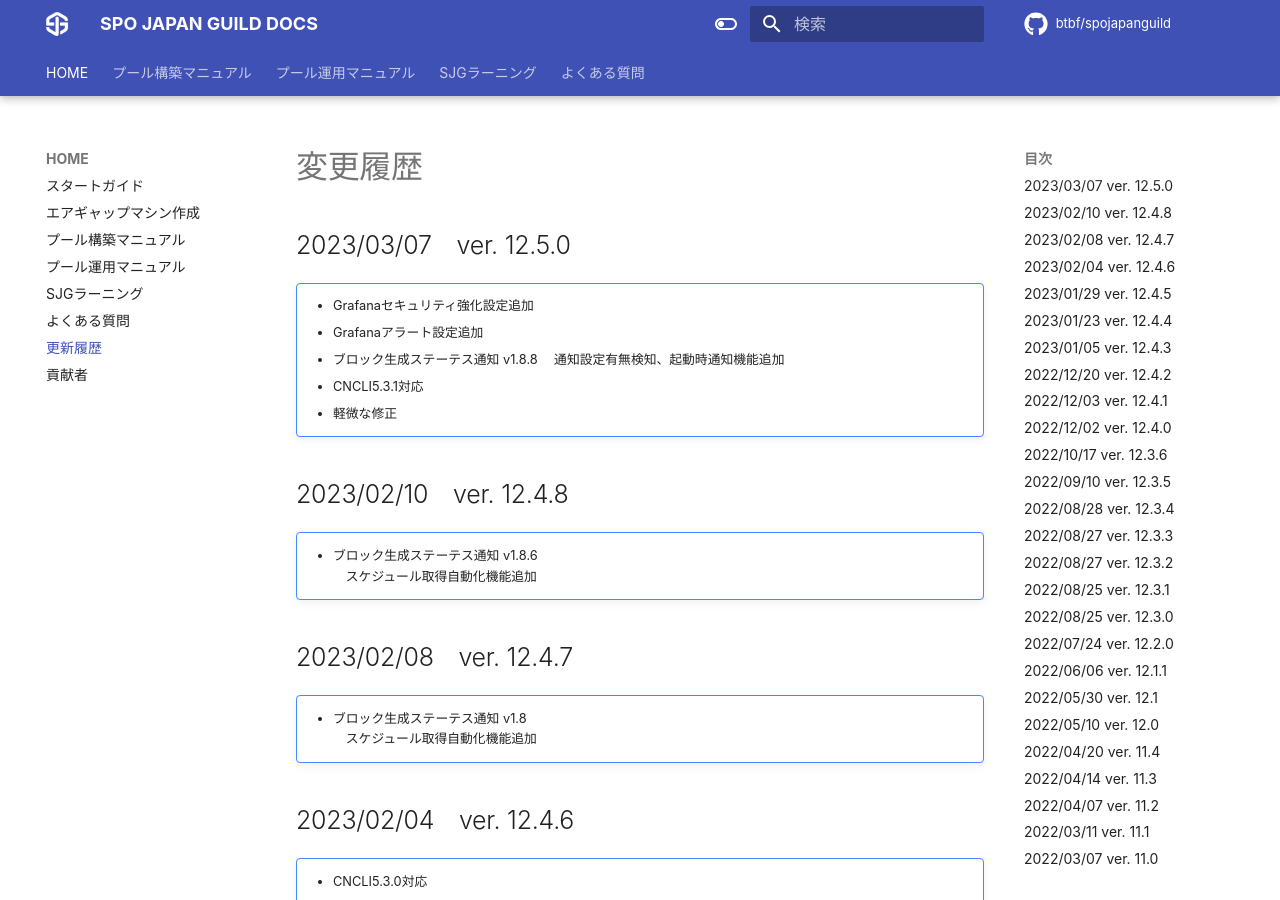
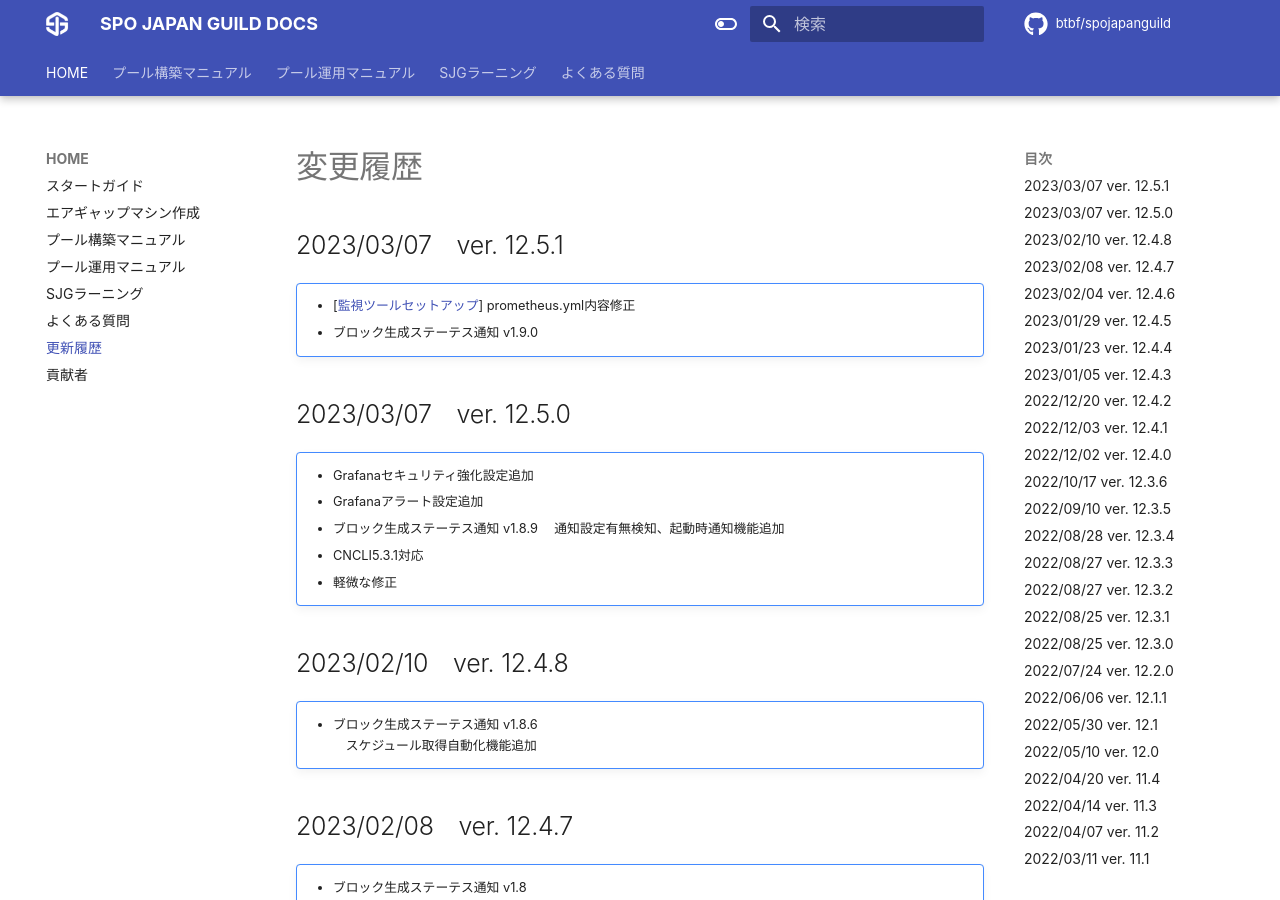
Before and after one commit to btbf/spojapanguild, an MkDocs documentation site: the page built from docs/changelogs.md, in a window 1280 px wide and 900 px high. Built offline with MkDocs 1.6.1 and Material for MkDocs 9.7.7, drawn with Linux system fonts in a browser that asks for light colours; comment, search, counter and statistics services are not loaded.

Commit message:
prometheus.yml内容修正

```diff
--- a/docs/changelogs.md
+++ b/docs/changelogs.md
@@ -1,10 +1,15 @@
 # 変更履歴
+
+## 2023/03/07　ver. 12.5.1
+!!! note ""
+    * [[監視ツールセットアップ](./setup/9-monitoring-tools-setup.md#9-2)] prometheus.yml内容修正
+    * ブロック生成ステーテス通知 v1.9.0
 
 ## 2023/03/07　ver. 12.5.0
 !!! note ""
     * Grafanaセキュリティ強化設定追加
     * Grafanaアラート設定追加
-    * ブロック生成ステーテス通知 v1.8.8
+    * ブロック生成ステーテス通知 v1.8.9
     　通知設定有無検知、起動時通知機能追加
     * CNCLI5.3.1対応
     * 軽微な修正
```
Also changed, not shown: docs/index.md (+1 -1 lines), docs/setup/9-monitoring-tools-setup.md (+1 -1 lines).
